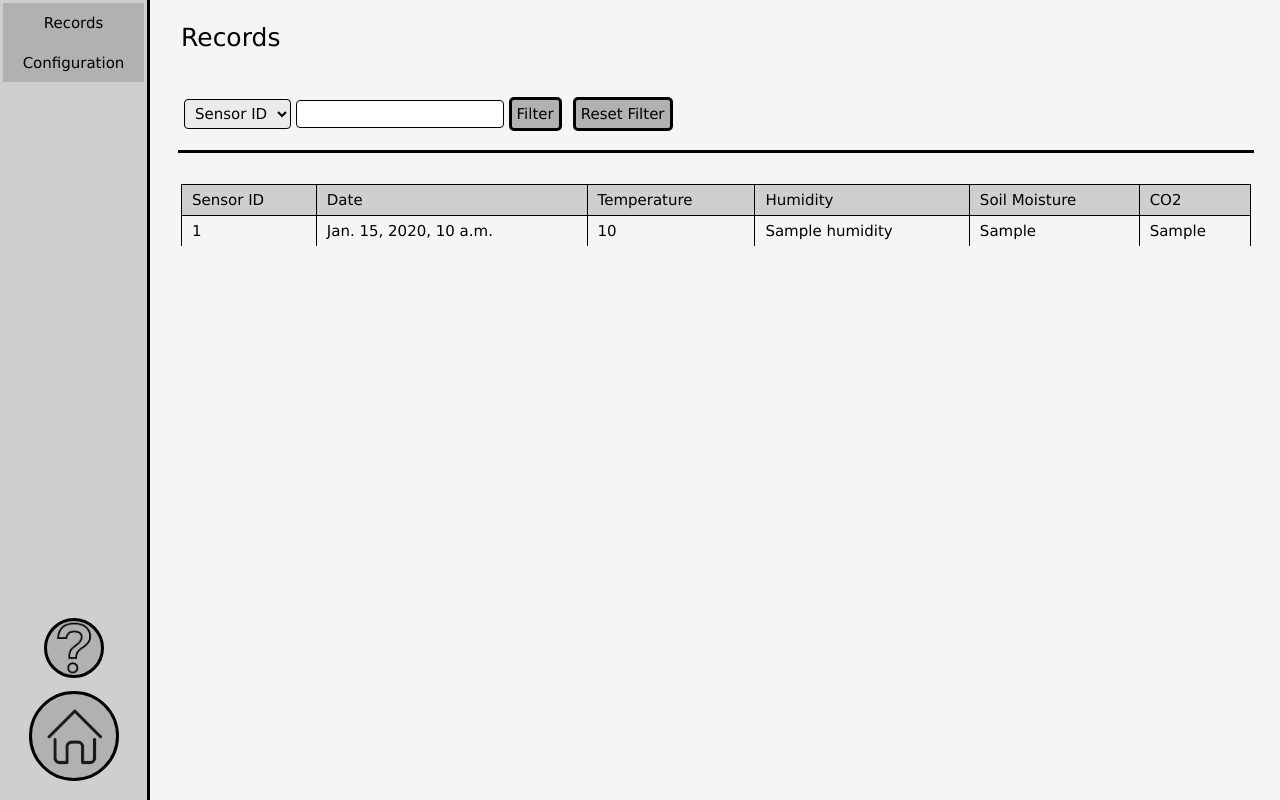
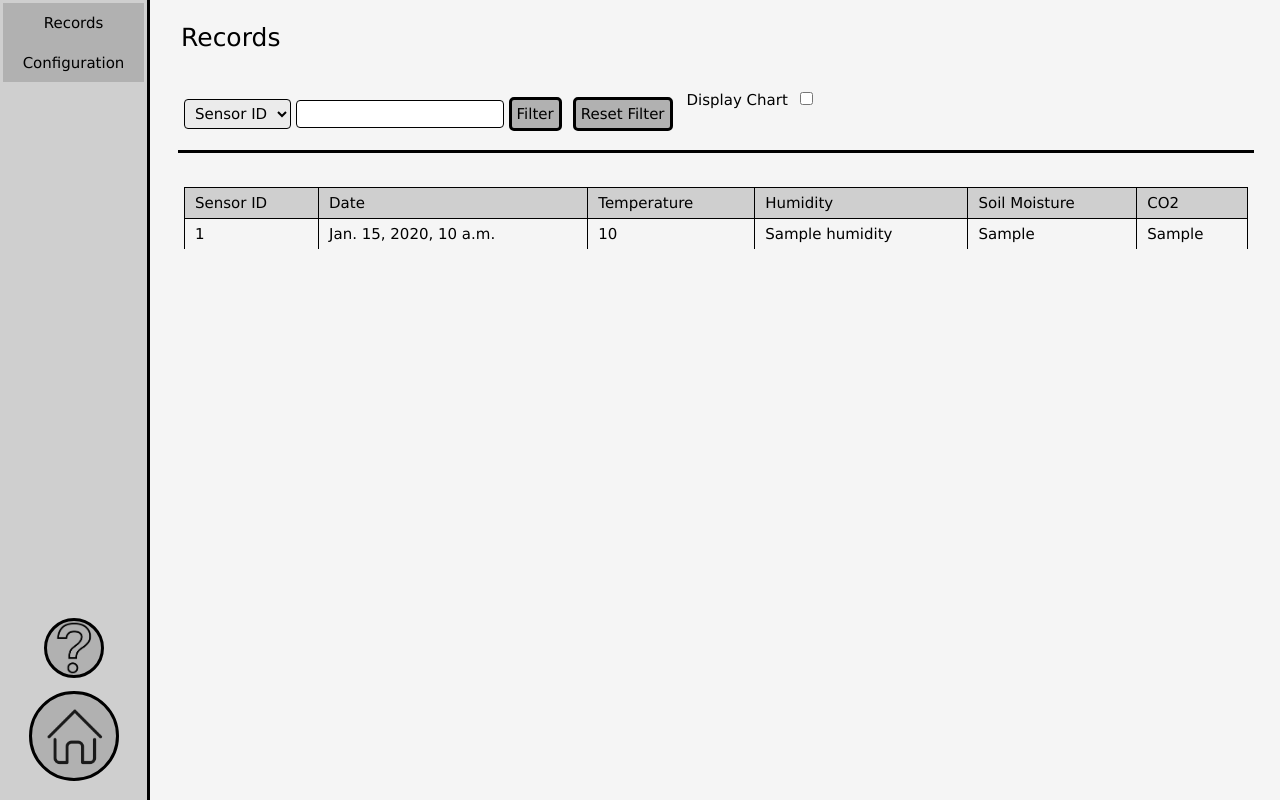
Before and after one commit to DanyloKalinchuk/Greenhouse-Monitoring-and-Automation, a Django app: template src/master/web/greenhouse_web_app/greenhouse_web_app/templates/records_base.html in a window 1280 px wide. Run offline with Django 5.2, Linux system fonts and the light colour scheme; the template is opened without the code that fills it: most values are stand-ins (such as "Sample title", 1, 10 or a date in 2020); some libraries are stand-ins or nearby versions.

Commit message:
Added data visualization of historical data for each parameter

```diff
--- a/src/master/web/greenhouse_web_app/greenhouse_web_app/models.py
+++ b/src/master/web/greenhouse_web_app/greenhouse_web_app/models.py
@@ -1,4 +1,5 @@
 from django.db import models
+from rest_framework import serializers
 
 class SensorData(models.Model):
     sensor_id = models.IntegerField()
@@ -13,3 +14,8 @@ class SensorData(models.Model):
 
     class Meta:
         app_label = 'greenhouse_web_app'
+
+class SensorDataSerializer(serializers.ModelSerializer):
+    class Meta:
+        model = SensorData
+        fields = ['sensor_id', "date", "temperature", "humidity", "soil_moisture", "co2"]
--- a/src/master/web/greenhouse_web_app/greenhouse_web_app/settings.py
+++ b/src/master/web/greenhouse_web_app/greenhouse_web_app/settings.py
@@ -27,6 +27,7 @@ DEBUG = True
 
 ALLOWED_HOSTS = [
     '192.168.0.225',
+    '127.0.0.1',
 ]
 
 
--- a/src/master/web/greenhouse_web_app/greenhouse_web_app/templates/base.html
+++ b/src/master/web/greenhouse_web_app/greenhouse_web_app/templates/base.html
@@ -5,6 +5,8 @@
     <head>
         <title>{% block title %}Home{% endblock %}</title>
         <link rel="stylesheet" href="{% static 'style.css' %}">
+
+        {% block dependencies %}{% endblock %}
     </head>
     <body>
         <div id="side_bar">
--- a/src/master/web/greenhouse_web_app/greenhouse_web_app/templates/records_base.html
+++ b/src/master/web/greenhouse_web_app/greenhouse_web_app/templates/records_base.html
@@ -3,6 +3,10 @@
 {% block title %}Records{% endblock %}
 
 {% block page_header %}Records{% endblock %}
+
+{% block dependencies %}
+    <script src="https://cdn.plot.ly/plotly-3.5.1.min.js" charset="utf-8"></script><script></script>
+{% endblock %}
 
 {% block content %}
     <div class="form_div filter_form_div">
@@ -17,12 +21,18 @@
             <button class="btn" type="submit">Filter</button>
         </form>
         <a class="btn" href="/greenhouse/records">Reset Filter</a>
+
+        <div id="chart_checkbox">
+            <label for="display_chart">Display Chart</label>
+            <input type="checkbox" id="display_chart">
+        </div>
     </div>
 
     {% if filtered %}
         <h3 class="filter_info">{{ info }}</h3>
     {% endif %}
 
+    <div id="records">
         <div id="records_list">
             {% if records %}
                 <table>
@@ -52,6 +62,14 @@
             {% endif %}
         </div>
 
+        <div id="chart_div"></div>
+    </div>
+
+    <script>
+        const avg = {{ chart_avg|safe }};
+        const min_max = {{ chart_min_max|safe }};
+    </script>
+
     {% load static %}
     <script src="{% static 'js/records_script.js' %}" defer></script>
 {% endblock %}
--- a/src/master/web/greenhouse_web_app/static/js/records_script.js
+++ b/src/master/web/greenhouse_web_app/static/js/records_script.js
@@ -1,5 +1,3 @@
-const csrftoken = document.querySelector('[name=csrfmiddlewaretoken]').value;
-
 document.getElementById("form_input_options").addEventListener("change", function (e){
     const new_input = document.createElement("input");
 
@@ -18,3 +16,145 @@ document.getElementById("form_input_options").addEventListener("change", functio
 
     document.getElementById("search_input").replaceWith(new_input);
 });
+
+document.getElementById("display_chart").addEventListener("change", function (e){
+    const chart_div = document.getElementById("chart_div");
+
+    if (this.checked){
+        chart_div.style.display = 'block';
+
+        const chart = document.createElement("div");
+        chart.id = "chart";
+
+        const chart_parameter_select = document.createElement("select");
+        chart_parameter_select.id = "char_var_select";
+
+        const parameter_names = ["Temperature", "Humidity", "Soil Moisture", "CO2"];
+        for (const parameter_name of parameter_names){
+            const option = document.createElement("option");
+            option.value = parameter_name;
+            option.innerHTML = parameter_name;
+
+            chart_parameter_select.appendChild(option);
+        }
+
+        chart_parameter_select.addEventListener("change", option_listener);
+
+        var X = [];
+        var avg_y = [];
+        var min_y = [];
+        var max_y = [];
+        for (let i = 0; i < avg.length; i++){
+            X.push(avg[i].day);
+            avg_y.push(avg[i].temp_avg)
+            min_y.push(min_max[i].temp_min)
+            max_y.push(min_max[i].temp_max)
+        }
+
+        var data = create_data(X, avg_y, min_y, max_y);
+        var layout = {
+            title: {
+                text: 'Temperature',
+            },
+        };
+
+        chart_div.appendChild(chart_parameter_select);
+        chart_div.appendChild(chart);
+
+        Plotly.newPlot(chart, data, layout);
+    }else{
+        chart_div.style.display = 'none';
+        chart_div.innerHTML = '';
+    }
+});
+
+function option_listener(e) {
+    const chart_parameter_select = document.getElementById("char_var_select");
+    const chart = document.getElementById("chart");
+
+    var X = [];
+    var avg_y = [];
+    var min_y = [];
+    var max_y = [];
+
+    switch (chart_parameter_select.value){
+        case 'Temperature':
+            for (let i = 0; i < avg.length; i++){
+                X.push(avg[i].day);
+                avg_y.push(avg[i].temp_avg)
+                min_y.push(min_max[i].temp_min)
+                max_y.push(min_max[i].temp_max)
+            }
+            break;
+
+        case 'Humidity':
+            for (let i = 0; i < avg.length; i++){
+                X.push(avg[i].day);
+                avg_y.push(avg[i].hum_avg)
+                min_y.push(min_max[i].hum_min)
+                max_y.push(min_max[i].hum_max)
+            }
+            break;
+
+        case 'Soil Moisture':
+            for (let i = 0; i < avg.length; i++){
+                X.push(avg[i].day);
+                avg_y.push(avg[i].moist_avg)
+                min_y.push(min_max[i].moist_min)
+                max_y.push(min_max[i].moist_max)
+            }
+            break;
+
+        case 'CO2':
+            for (let i = 0; i < avg.length; i++){
+                X.push(avg[i].day);
+                avg_y.push(avg[i].co2_avg)
+                min_y.push(min_max[i].co2_min)
+                max_y.push(min_max[i].co2_max)
+            }
+            break;
+    }
+
+    var data = create_data(X, avg_y, min_y, max_y);
+    var layout = {
+        title: {
+            text: this.value,
+        },
+    };
+
+    Plotly.react(chart, data, layout);
+}
+
+function create_data(X, avg_y, min_y, max_y){
+    const avg_data = {
+        x: X,
+        y: avg_y,
+        name: 'Average',
+        mode: 'lines',
+        line: {
+            color: 'rgb(0, 255, 0)',
+        },
+    };
+    const min_data = {
+        x: X,
+        y: min_y,
+        name: 'Minimum',
+        mode: 'line',
+        line: {
+            color: 'rgb(0, 0, 255)',
+            dash: 'dot',
+        },
+    };
+    const max_data = {
+        x: X,
+        y: max_y,
+        name: 'Maximum',
+        mode: 'line',
+        line: {
+            color: 'rgb(255, 0, 0)',
+            dash: 'dot',
+        },
+    };
+
+    return [avg_data, min_data, max_data];
+}
--- a/src/master/web/greenhouse_web_app/static/style.css
+++ b/src/master/web/greenhouse_web_app/static/style.css
@@ -112,6 +112,8 @@ body, html {
 #content {
     margin-left: 175px;
     padding-right: 2%;
+    display: flex;
+    flex-direction: column;
 }
 
 #page_header_div{
@@ -202,6 +204,24 @@ h2, h3 {
     font-weight: 500;
 }
 
-#records_list {
+#chart {
+    width: 100%;
+    height: 400px;
+}
+
+#records {
+    display: flex;
+    gap: 20px;
+    align-items: flex-start;
     overflow-x: auto;
 }
+
+#records_list {
+    flex: 1;
+}
+
+#chart_div {
+    flex: 1;
+    min-width: 400px;
+    display: none;
+}
```
Also changed, not shown: src/master/web/greenhouse_web_app/greenhouse_web_app/views.py (+67 -4 lines). Lines whose indentation alone changed are shown as unchanged.
